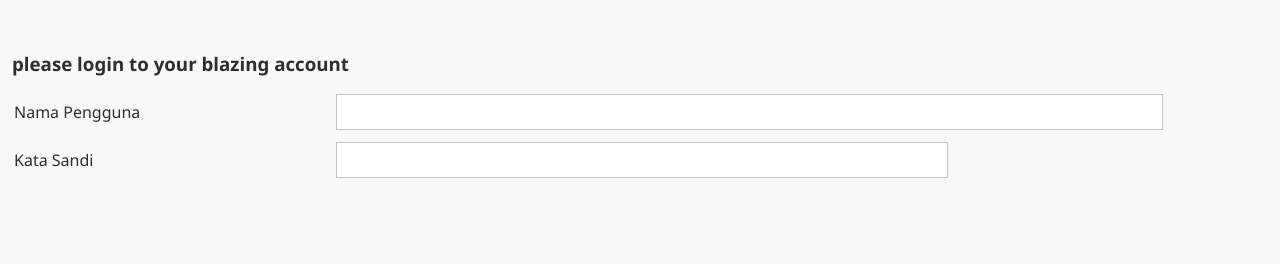
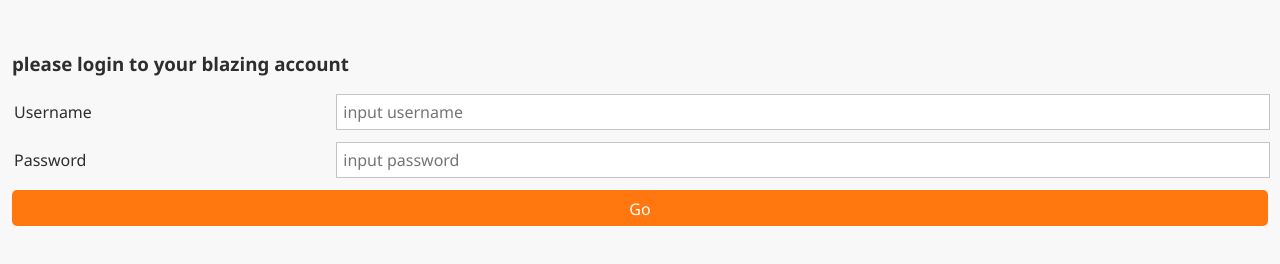
Before and after one commit to irwanphan/caroll, a plain HTML site: page login.html in a window 1280 px wide. Drawn offline with Linux system fonts and the light colour scheme.

Commit message:
simple login page

```diff
--- a/login.html
+++ b/login.html
@@ -62,13 +62,16 @@
         	<form class="form-default">
         		<h3 class="section-title col-12">please login to your blazing account</h3>
         		<fieldset>
-					<label for="id1" class="col-3">nama pengguna</label>
-					<input id="id1" type="text" placeholder"masukkan nama pengguna" class="col-8">
+					<label for="id1" class="col-3">username</label>
+					<input id="id1" type="text" placeholder="input username" class="col-9">
 				</fieldset>
 				<fieldset>
-					<label for="id1" class="col-3">kata sandi</label>
-					<input id="id2" type="password" placeholder"masukkan kata sandi" class="col-6">
+					<label for="id1" class="col-3">password</label>
+					<input id="id2" type="password" placeholder="input password" class="col-9">
 				</fieldset>
+				<button type="submit" class="button theme">
+					Go
+				</button>
         	</form>
         </div>
     </div>
```
